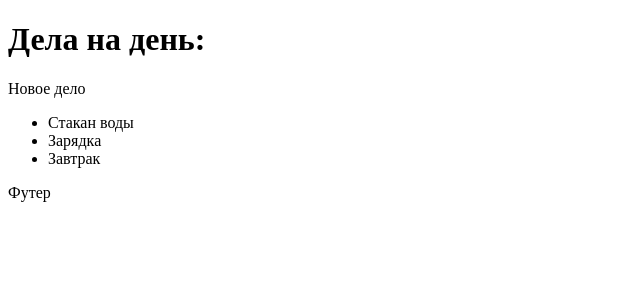
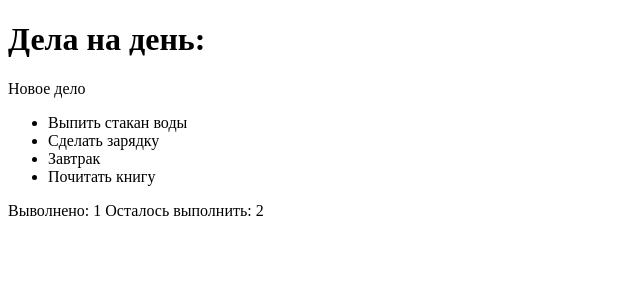
Before and after one commit to WebHeroSchool/ReactApp-n, a React (Create React App) app: page / in a window 1280 px wide. Shown: the top 300 px of the page, without its empty margins (0-640 px from the left). Built offline with nearby package versions, Linux system fonts and the light colour scheme.

Commit message:
add new changes. components with props

```diff
--- a/src/components/App/App.js
+++ b/src/components/App/App.js
@@ -3,11 +3,16 @@ import InputItem from '../InputItem/InputItem';
 import ItemList from '../ItemList/ItemList';
 import Footer from '../Footer/Footer';
 
+const glass = 'Выпить стакан воды';
+const charge = 'Сделать зарядку';
+const breakfast = 'Завтрак';
+const book = 'Почитать книгу';
+
 const App = () => (<div>
 		<h1>Дела на день:</h1>
 		<InputItem />
-		<ItemList />
-		<Footer />
+		<ItemList glass={glass} charge={charge} breakfast={breakfast} book={book}/>
+		<Footer num={1} count={2} />
 	</div>);
 
 export default App;
--- a/src/components/Footer/Footer.js
+++ b/src/components/Footer/Footer.js
@@ -1,5 +1,8 @@
 import React from 'react';
 
-const Footer = () => (<span>Футер</span>);
+const Footer = ({ num, count }) => (<div>
+		<span>Выволнено: {num} </span>
+		<span>Осталось выполнить: {count} </span>
+	</div>);
 
 export default Footer;
--- a/src/components/InputItem/InputItem.js
+++ b/src/components/InputItem/InputItem.js
@@ -1,7 +1,5 @@
 import React from 'react';
 
-const InputItem = () => (
-		<span>Новое дело
-	</span>);
+const InputItem = () => (<span>Новое дело</span>);
 
 export default InputItem;
--- a/src/components/Item/Item.js
+++ b/src/components/Item/Item.js
@@ -1,5 +1,5 @@
 import React from 'react';
 
-const Item = () => (<span>Зарядка</span>);
+const Item = ({charge}) => (<span> {charge}</span>);
 
 export default Item;
--- a/src/components/ItemList/ItemList.js
+++ b/src/components/ItemList/ItemList.js
@@ -1,10 +1,11 @@
 import React from 'react';
 import Item from '../Item/Item';
 
-const ItemList = () => (<ul>
-		<li>Стакан воды</li>
-		<li><Item /></li>
-		<li>Завтрак</li>
+const ItemList = ({ glass, charge, breakfast, book }) => (<ul>
+		<li>{glass} </li>
+		<li><Item charge={charge} /></li>
+		<li>{breakfast} </li>
+		<li>{book} </li>
 	</ul>);
 
 export default ItemList;
```
